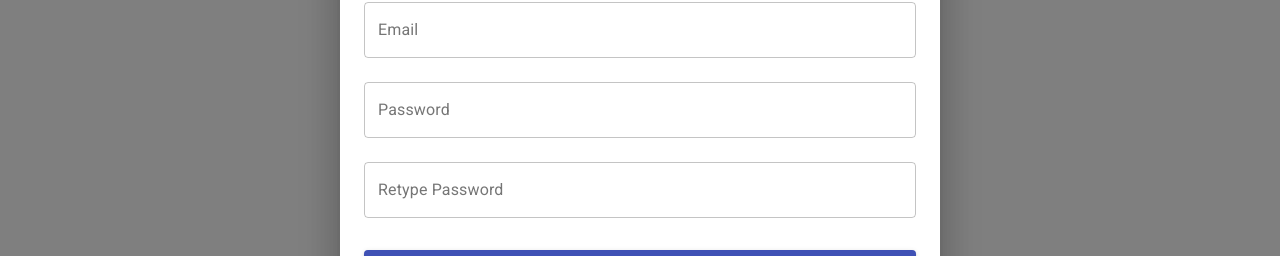
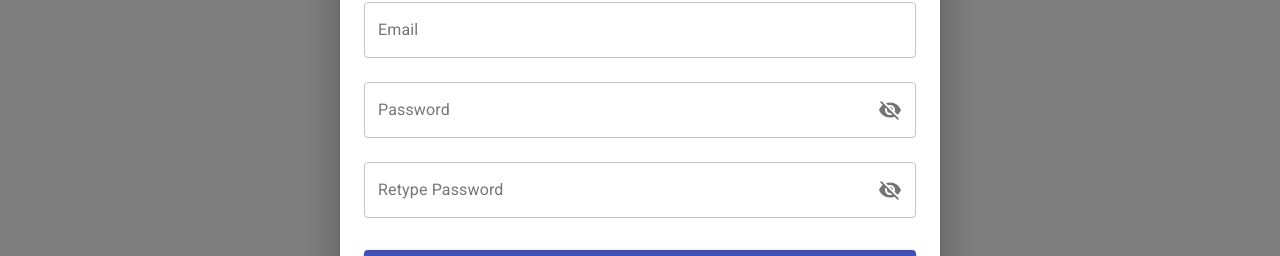
Before and after one commit to camha91/react-mini-projects, a React (Create React App) app: page /home in a window 1280 px wide. Both pictures are taken after a click on the button "REGISTER". Shown: the part 348-604 px from the top of the page. Built offline with nearby package versions, Linux system fonts and the light colour scheme; the HTML template or start-up script is replaced by a standard one.

Commit message:
Create PasswordField

```diff
--- /dev/null
+++ b/src/components/form-controls/PasswordField/index.jsx
@@ -0,0 +1,57 @@
+import { TextField } from '@material-ui/core';
+import FormControl from '@material-ui/core/FormControl';
+import IconButton from '@material-ui/core/IconButton';
+import InputAdornment from '@material-ui/core/InputAdornment';
+import InputLabel from '@material-ui/core/InputLabel';
+import OutlinedInput from '@material-ui/core/OutlinedInput';
+import Visibility from '@material-ui/icons/Visibility';
+import VisibilityOff from '@material-ui/icons/VisibilityOff';
+import PropTypes from 'prop-types';
+import React, { useState } from 'react';
+import { Controller } from 'react-hook-form';
+
+PasswordField.propTypes = {
+  form: PropTypes.object.isRequired,
+  name: PropTypes.string.isRequired,
+
+  label: PropTypes.string,
+  disabled: PropTypes.bool,
+};
+
+function PasswordField(props) {
+  const { form, name, label, disabled } = props;
+  const { errors, formState } = form;
+  const hasError = formState.touched[name] && errors[name];
+
+  const [showPassword, setShowPassword] = useState(false);
+
+  function toggleShowPassword() {
+    setShowPassword((x) => !x);
+  }
+
+  return (
+    <FormControl fullWidth margin="normal" variant="outlined">
+      <InputLabel htmlFor={name}>{label}</InputLabel>
+      <Controller
+        name={name}
+        control={form.control}
+        as={OutlinedInput}
+        id={name}
+        type={showPassword ? 'text' : 'password'}
+        label={label}
+        endAdornment={
+          <InputAdornment position="end">
+            <IconButton aria-label="toggle password visibility" onClick={toggleShowPassword} edge="end">
+              {showPassword ? <Visibility /> : <VisibilityOff />}
+            </IconButton>
+          </InputAdornment>
+        }
+        disabled={disabled}
+        error={!!hasError}
+        helperText={errors[name]?.message}
+      />
+    </FormControl>
+  );
+}
+
+export default PasswordField;
--- a/src/features/Auth/components/RegisterForm/index.jsx
+++ b/src/features/Auth/components/RegisterForm/index.jsx
@@ -2,6 +2,7 @@
 import { Avatar, Button, makeStyles, Typography } from '@material-ui/core';
 import LockOutlinedIcon from '@material-ui/icons/LockOutlined';
 import InputField from 'components/form-controls/InputField';
+import PasswordField from 'components/form-controls/PasswordField';
 import PropTypes from 'prop-types';
 import React from 'react';
 import { useForm } from 'react-hook-form';
@@ -31,9 +32,7 @@
 function RegisterForm(props) {
   const classes = useStyles();
 
-  const schema = yup.object().shape({
-    title: yup.string().required('Please enter title').min(5, 'Title is too short'),
-  });
+  const schema = yup.object().shape({});
 
   const form = useForm({
     defaultValues: {
@@ -66,10 +65,10 @@
       <form onSubmit={form.handleSubmit(handleSubmit)}>
         <InputField name="fullName" label="Full Name" form={form} />
         <InputField name="email" label="Email" form={form} />
-        <InputField name="password" label="Password" form={form} />
-        <InputField name="retypePassword" label="Retype Password" form={form} />
+        <PasswordField name="password" label="Password" form={form} />
+        <PasswordField name="retypePassword" label="Retype Password" form={form} />
 
-        <Button className={classes.submit} variant="contained" color="primary" fullWidth>
+        <Button type="submit" className={classes.submit} variant="contained" color="primary" fullWidth>
           Create an account
         </Button>
       </form>
```
Also changed, not shown: 1 other file (tests, documents, lock files or other folders).
